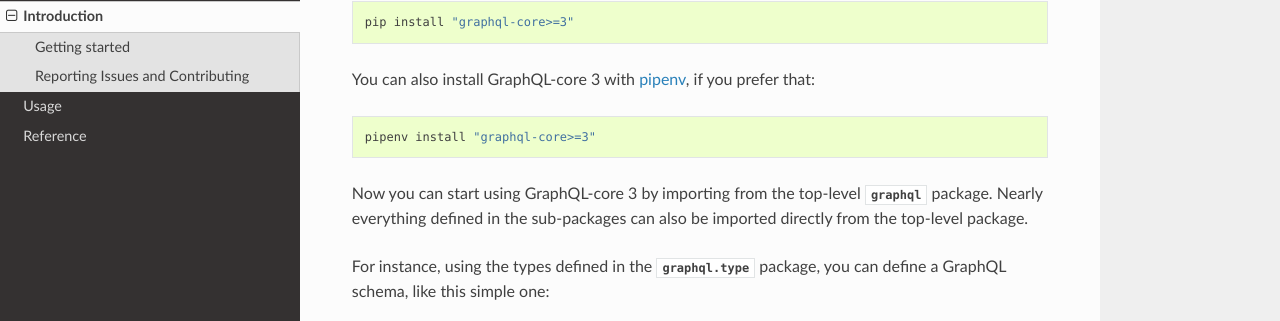
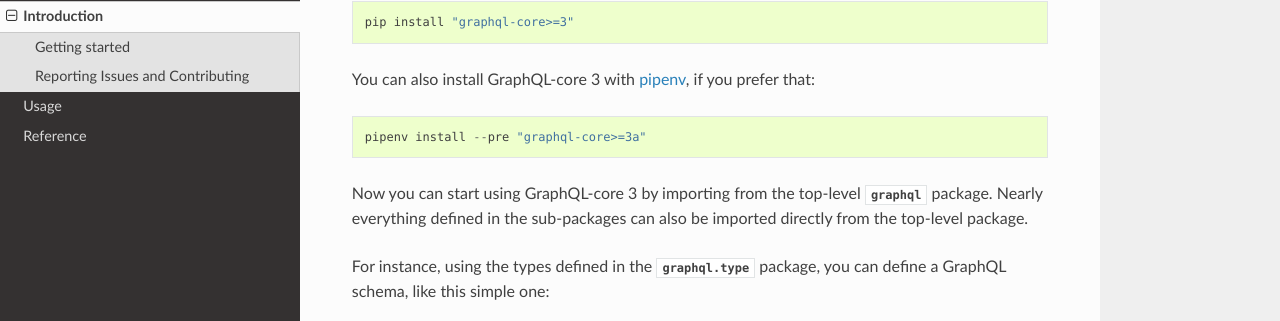
Before and after one commit to graphql-python/graphql-core, a Sphinx documentation site: the page built from docs/intro.rst, in a window 1280 px wide and 900 px high, scrolled down 661 px. Shown: the part 130-451 px from the top of the window. Built offline with Sphinx 7.4.7 and the Read the Docs theme 2.0.0, drawn with Linux system fonts in a browser that asks for light colours.

Commit message:
Update documentation
Update documentation with improved installation instructions for pipenv.

```diff
--- a/docs/intro.rst
+++ b/docs/intro.rst
@@ -35,7 +35,7 @@ You can install GraphQL-core 3 using pip_::
 
 You can also install GraphQL-core 3 with pipenv_, if you prefer that::
 
-    pipenv install "graphql-core>=3"
+    pipenv install --pre "graphql-core>=3a"
 
 Now you can start using GraphQL-core 3 by importing from the top-level
 :mod:`graphql` package. Nearly everything defined in the sub-packages
```
Also changed, not shown: README.md (+1 -1 lines).
